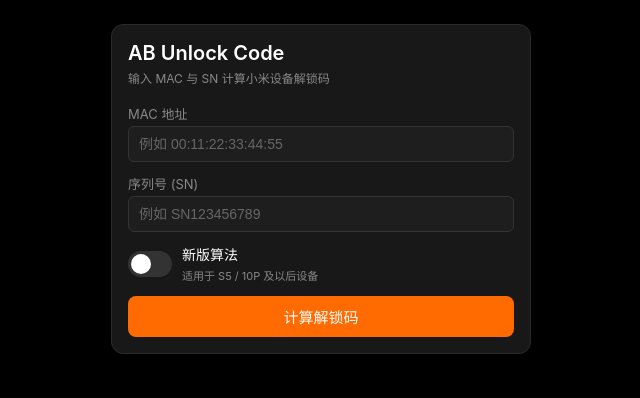
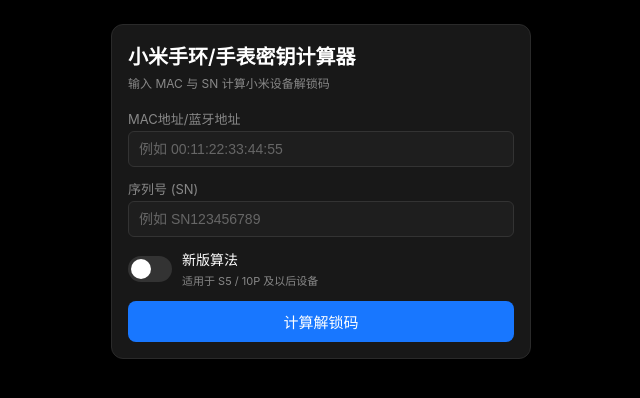
Before and after one commit to derekLee999/ab-unlockcode-web, a plain HTML site: page index.html in a window 1280 px wide. Shown: the whole page, without its empty margins (319-959 px from the left). Drawn offline with Linux system fonts and the light colour scheme.

Commit message:
Change button color to #1877FF

```diff
--- a/index.html
+++ b/index.html
@@ -4,7 +4,7 @@
 <meta charset="UTF-8">
 <meta name="viewport" content="width=device-width, initial-scale=1.0">
 <meta name="color-scheme" content="dark">
-<title>AB Unlock Code - 解锁码计算</title>
+<title>小米手环/手表密钥计算器</title>
 <style>
   * { margin: 0; padding: 0; box-sizing: border-box; }
   body {
@@ -59,7 +59,7 @@
   .switch input:checked + .slider::before { transform: translateX(18px); }
   button {
     width: 100%;
-    background: #ff6b00;
+    background: #1877FF;
     color: #fff;
     border: none;
     border-radius: 8px;
@@ -83,11 +83,11 @@
 </head>
 <body>
 <div class="card">
-  <h1>AB Unlock Code</h1>
+  <h1>小米手环/手表密钥计算器</h1>
   <p class="subtitle">输入 MAC 与 SN 计算小米设备解锁码</p>
 
   <div class="field">
-    <label for="mac">MAC 地址</label>
+    <label for="mac">MAC地址/蓝牙地址</label>
     <input id="mac" type="text" placeholder="例如 00:11:22:33:44:55" autocomplete="off">
   </div>
 
```
